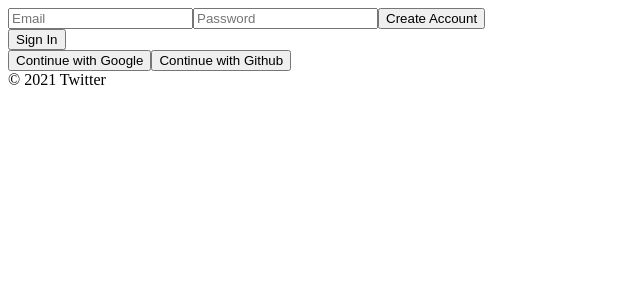
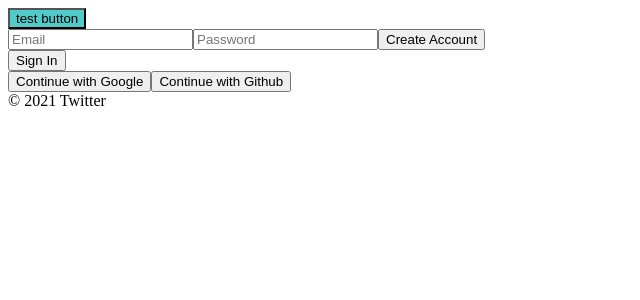
Before and after one commit to cdw8431/Twitter, a React (Create React App) app: page / in a window 1280 px wide. Shown: the top 300 px of the page, without its empty margins (0-640 px from the left). Built offline with nearby package versions, Linux system fonts and the light colour scheme; no server answers.

Commit message:
scss 추가

```diff
--- a/package.json
+++ b/package.json
@@ -7,6 +7,7 @@
     "@testing-library/react": "^11.1.0",
     "@testing-library/user-event": "^12.1.10",
     "firebase": "^8.2.9",
+    "node-sass": "^5.0.0",
     "react": "^17.0.1",
     "react-dom": "^17.0.1",
     "react-router-dom": "^5.2.0",
--- a/src/routers/AuthForm.js
+++ b/src/routers/AuthForm.js
@@ -1,5 +1,6 @@
 import { authService } from "fbase";
 import React, { useState } from "react";
+import "../styles/test.scss";
 
 const AuthForm = () => {
   const [email, setEmail] = useState("");
@@ -35,6 +36,7 @@ const AuthForm = () => {
 
   return (
     <>
+      <button className="test">test button</button>
       <form onSubmit={onSubmit}>
         <input
           name="email"
--- /dev/null
+++ b/src/styles/test.scss
@@ -0,0 +1,5 @@
+$primary-color: rgb(81, 202, 202);
+
+.test {
+    background-color: $primary-color;
+}
```
Also changed, not shown: 1 other file (tests, documents, lock files or other folders).
